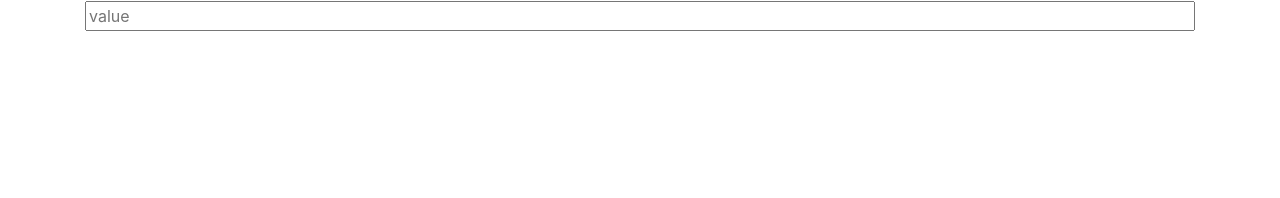
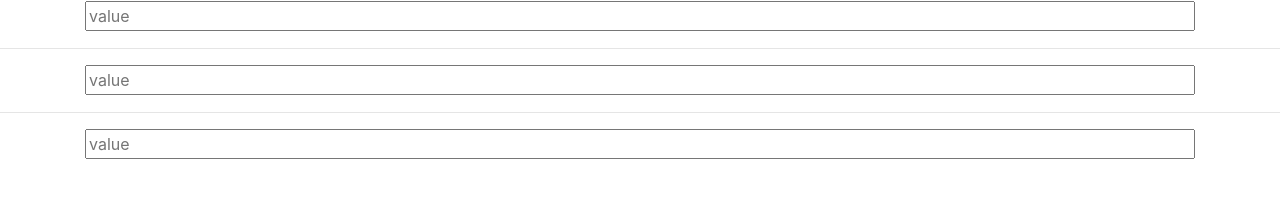
Before and after one commit to iamocram/JsonField, a plain HTML site: page dev/html/test.html in a window 1280 px wide. Drawn offline with nearby package versions, Linux system fonts and the light colour scheme.

Commit message:
Added 2 more forms HTML

```diff
--- a/dev/html/test.html
+++ b/dev/html/test.html
@@ -29,7 +29,16 @@
 		<div class="JField" id="FirstContainer"></div>
 		<p data-JFieldID="FirstContainer"></p>
 	</form>
-
+	<hr>
+	<form class="container">
+		<div class="JField" id="SecondContainer"></div>
+		<p data-JFieldID="SecondContainer"></p>
+	</form>
+	<hr>
+	<form class="container">
+		<div class="JField" id="ThirdContainer"></div>
+		<p data-JFieldID="ThirdContainer"></p>
+	</form>
 	<script type="text/javascript" src="js/jsonfield.js"></script>
 	<script type="text/javascript">
 		let options = {"SingleValues": true};
```
